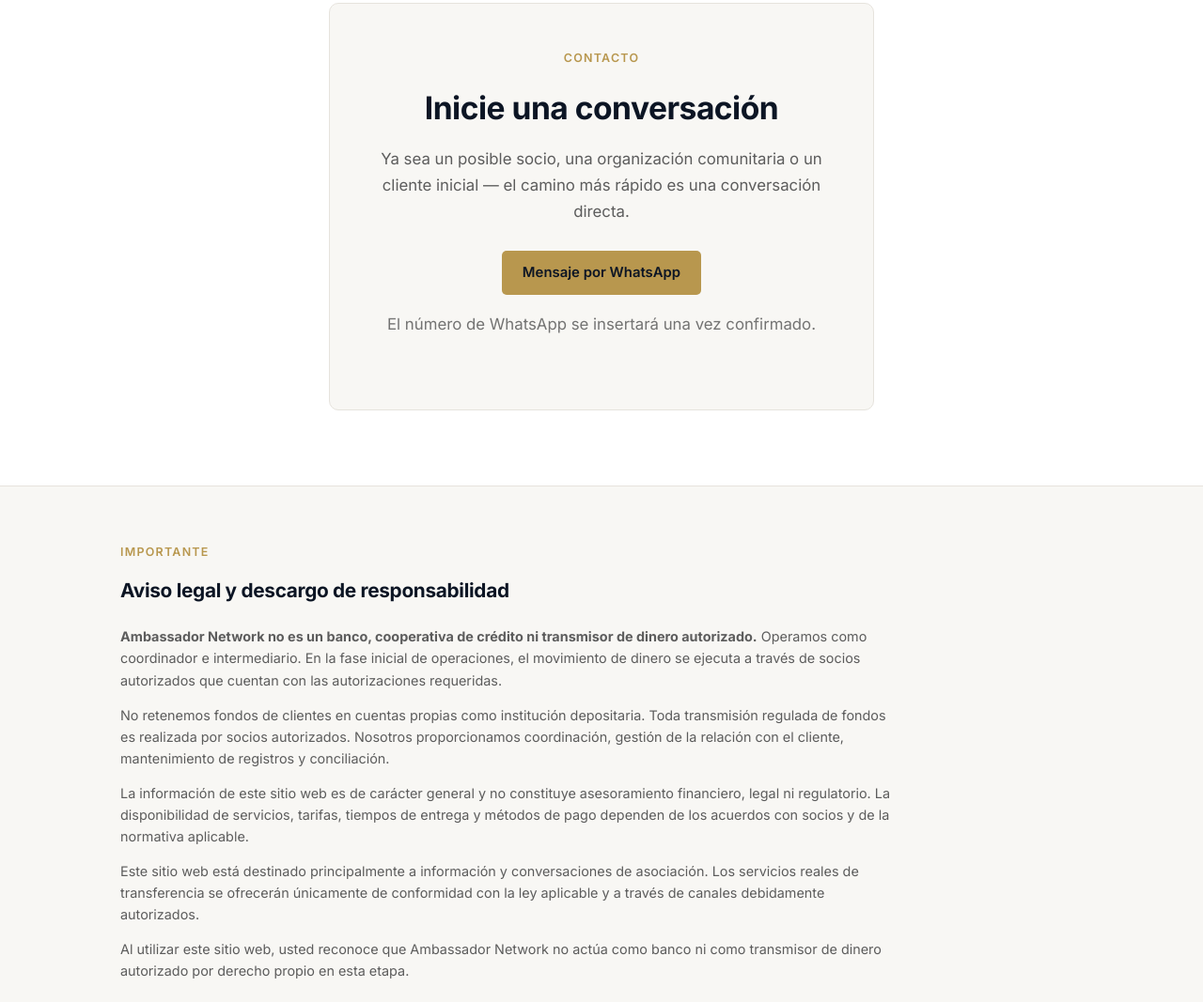
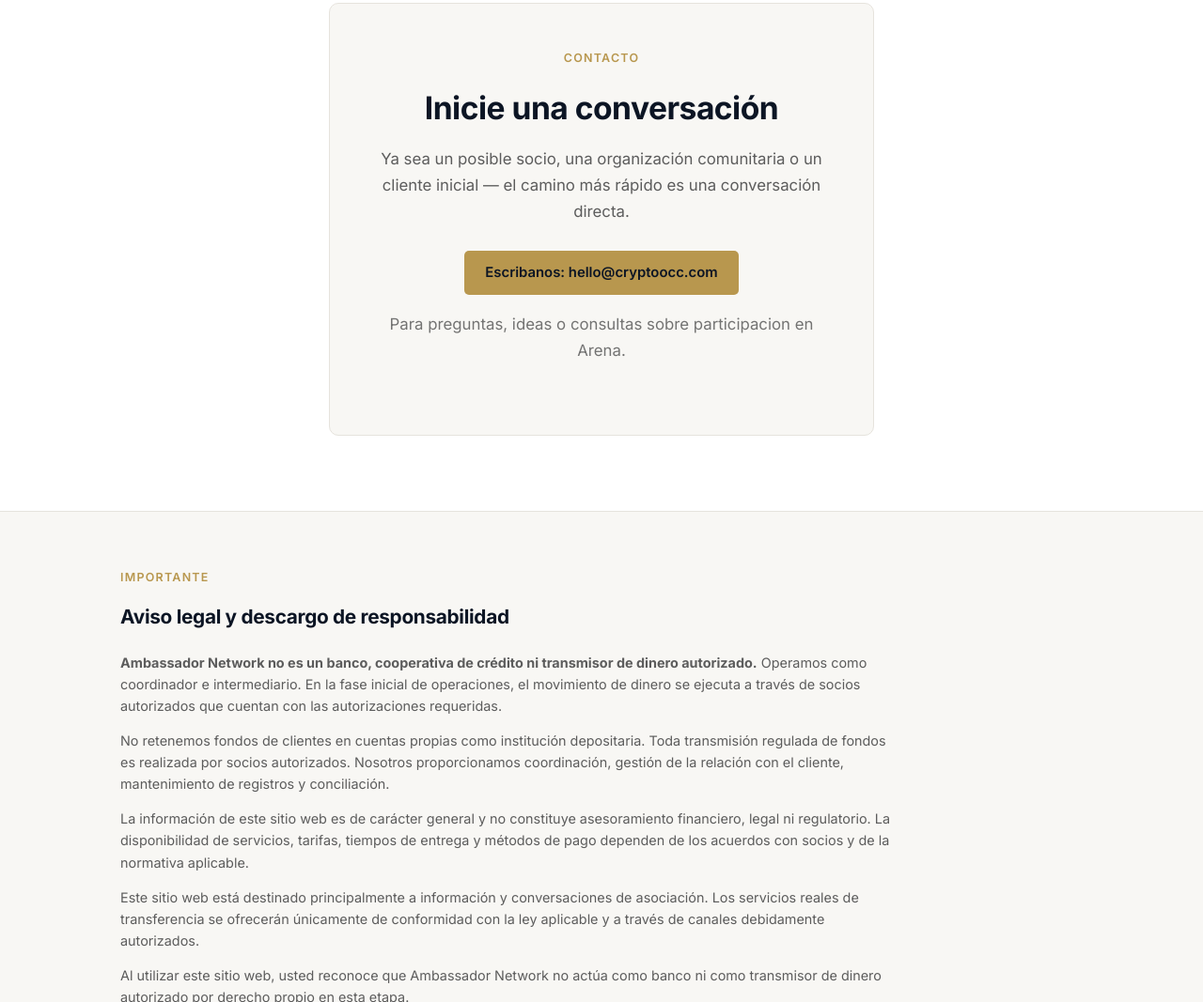
Before and after one commit to pachovski2011/occ-rewards, a plain HTML site: page index.html in a window 1280 px wide. Shown: the part 4538-5605 px from the top of the page at 94% size. Drawn offline with Linux system fonts and the light colour scheme.

Commit message:
Add Arena contact email
Replaced WhatsApp link with email contact option.

```diff
--- a/index.html
+++ b/index.html
@@ -635,11 +635,11 @@
           Ya sea un posible socio, una organización comunitaria
           o un cliente inicial — el camino más rápido es una conversación directa.
         </p>
-        <a href="https://wa.me/" class="btn btn-gold" id="whatsapp-link" target="_blank" rel="noopener">
-          Mensaje por WhatsApp
+        <a href="mailto:hello@cryptoocc.com?subject=Consulta%20sobre%20Arena" class="btn btn-gold" id="whatsapp-link" target="_blank" rel="noopener">
+          Escribanos: hello@cryptoocc.com
         </a>
         <p class="whatsapp-note">
-          El número de WhatsApp se insertará una vez confirmado.
+          Para preguntas, ideas o consultas sobre participacion en Arena.
         </p>
       </div>
     </div>
```
